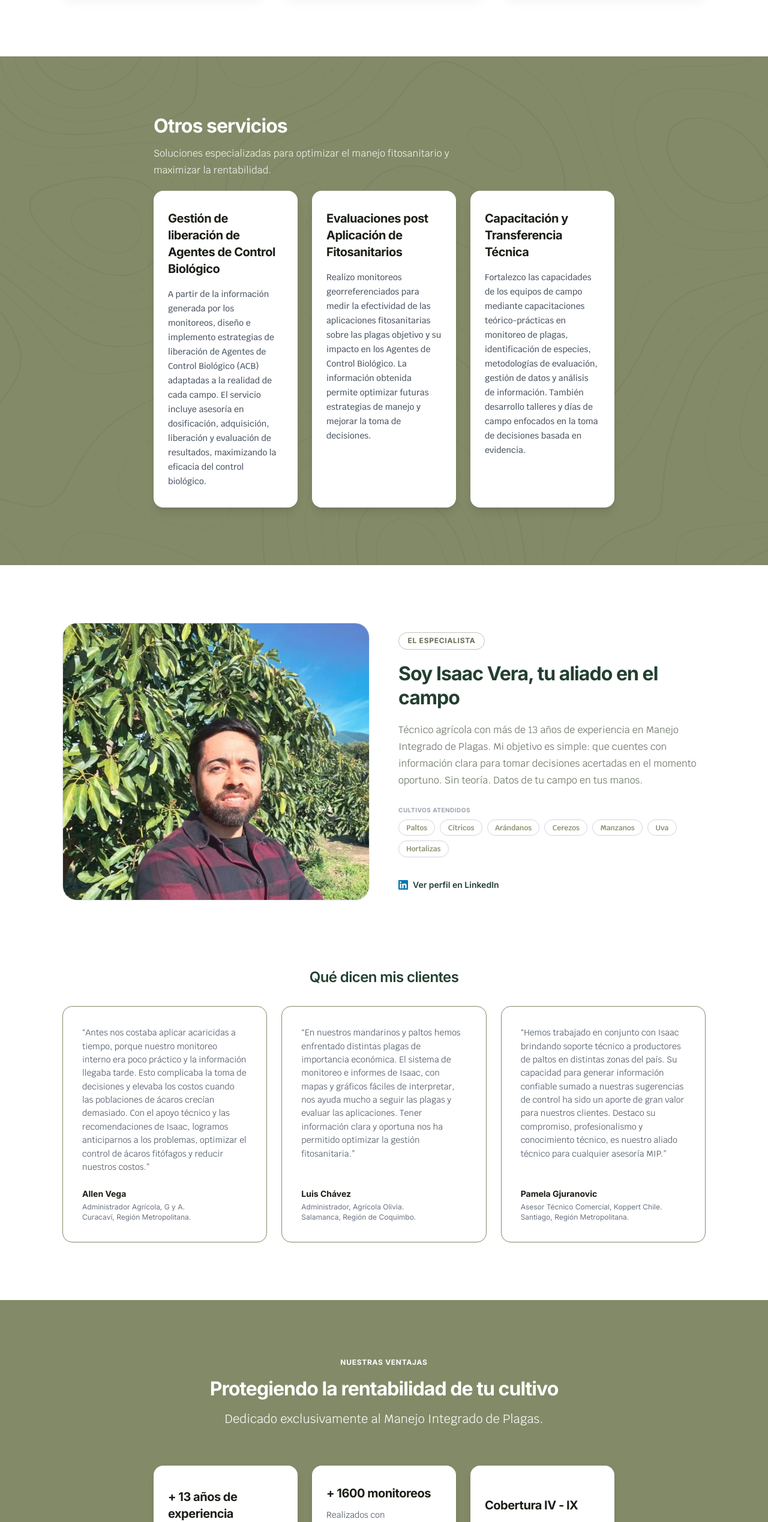
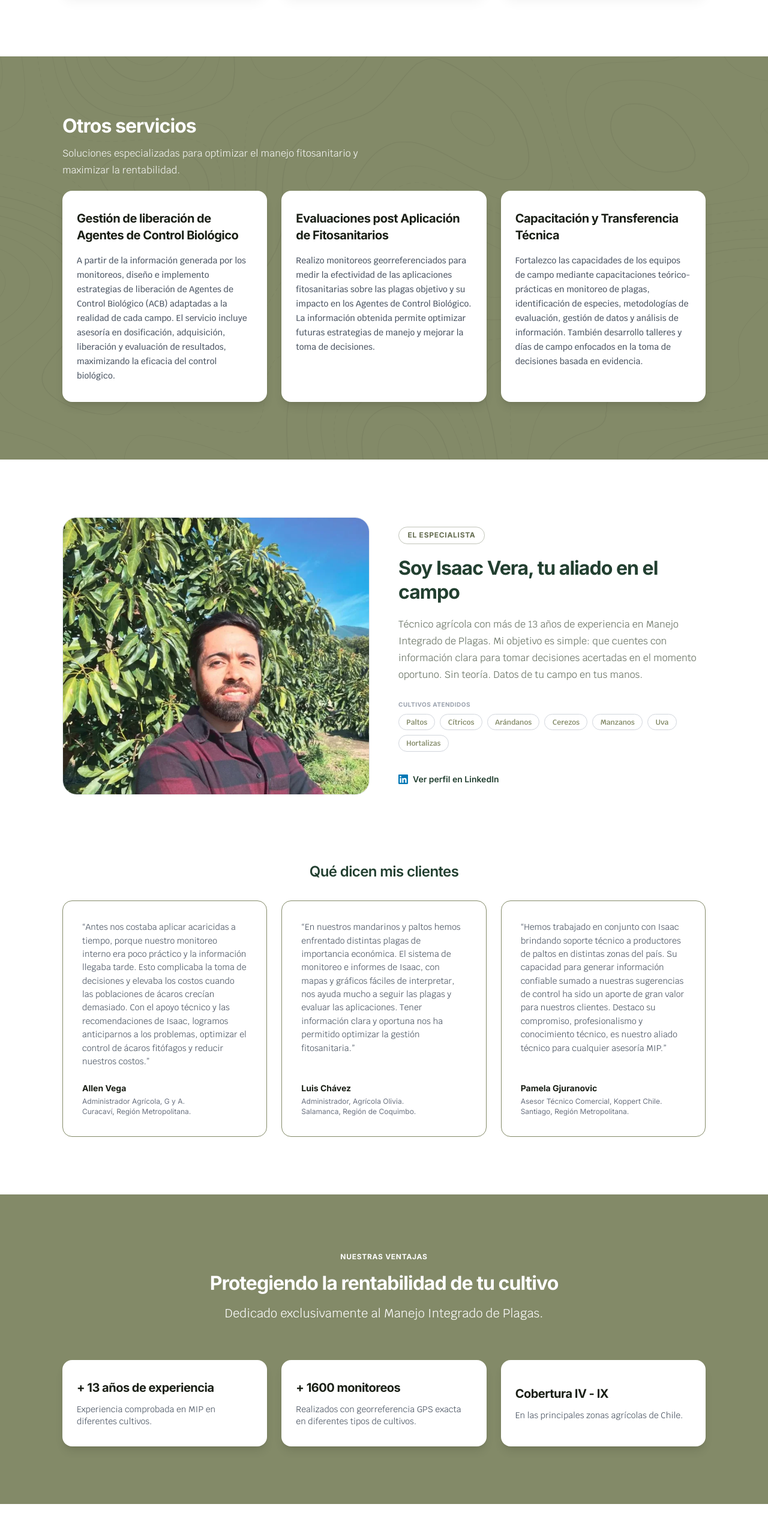
Before and after one commit to MR-Thunderbolts/GreenMip.v2, a Svelte app: page / in a window 1280 px wide. Shown: the part 2732-5269 px from the top of the page at 60% size. Built offline with nearby package versions, Linux system fonts and the light colour scheme.

Commit message:
fix: quitar padding horizontal duplicado en Otros servicios y Ventajas
Ambas secciones conservaban px-4 md:px-12 lg:px-48 en el <section>
además del padding que ya aporta Container, angostando el contenido en
desktop. Se quita, igual que ya estaba hecho en ServicesGPS/Problem.

```diff
--- a/src/components/sections/Advantages.svelte
+++ b/src/components/sections/Advantages.svelte
@@ -4,7 +4,7 @@
   import { advantages } from '../../content/advantages.content.js';
 </script>
 
-<section id="ventajas" class="bg-greenmip-sage w-full py-16 md:py-24 px-4 md:px-12 lg:px-48 text-white text-center">
+<section id="ventajas" class="bg-greenmip-sage w-full py-16 md:py-24 text-white text-center">
   <Container class="flex flex-col gap-12">
 
     <!-- Section Header -->
--- a/src/components/sections/OtherServices.svelte
+++ b/src/components/sections/OtherServices.svelte
@@ -6,7 +6,7 @@
   import { otherServices } from '../../content/otherServices.content.js';
 </script>
 
-<section class="bg-greenmip-sage relative overflow-hidden w-full py-16 md:py-24 px-4 md:px-12 lg:px-48 text-white">
+<section class="bg-greenmip-sage relative overflow-hidden w-full py-16 md:py-24 text-white">
   <!-- Background texture overlay (paridad V3 §4) -->
   <div
     class="absolute inset-0 z-0 pointer-events-none opacity-40"
```
